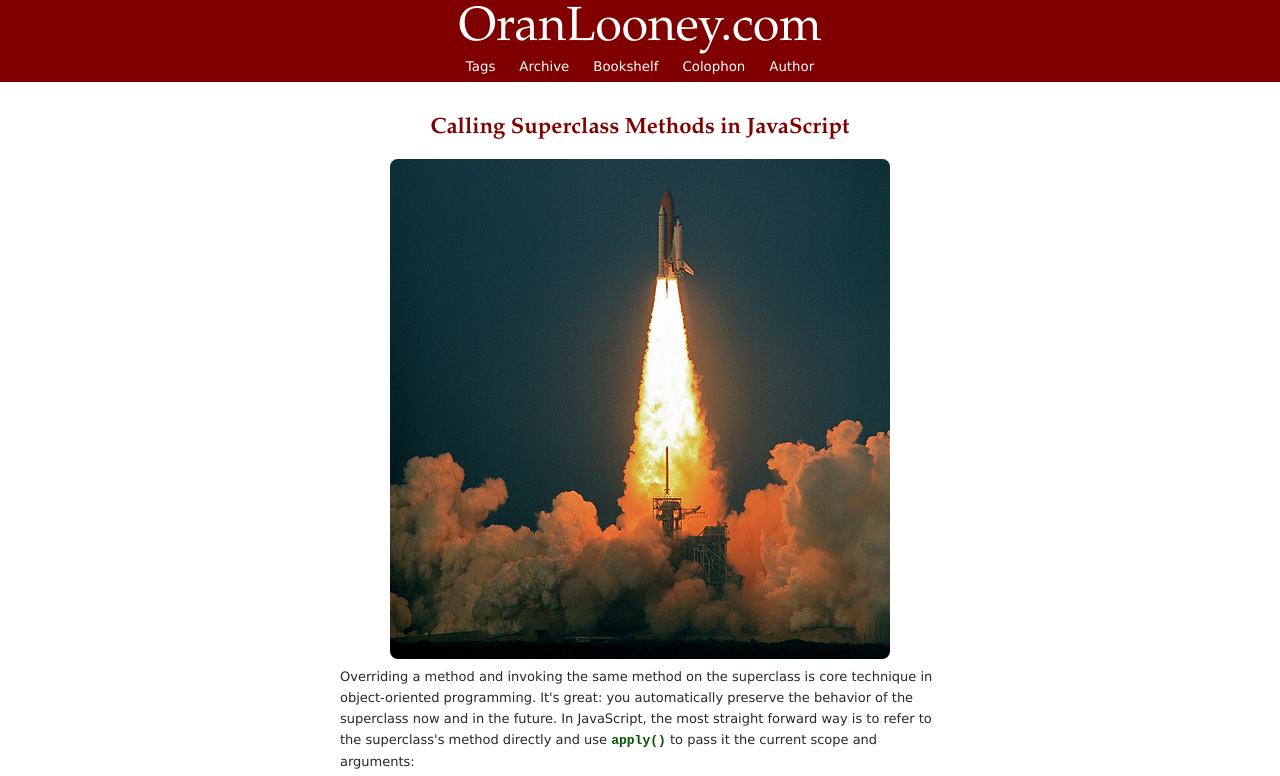
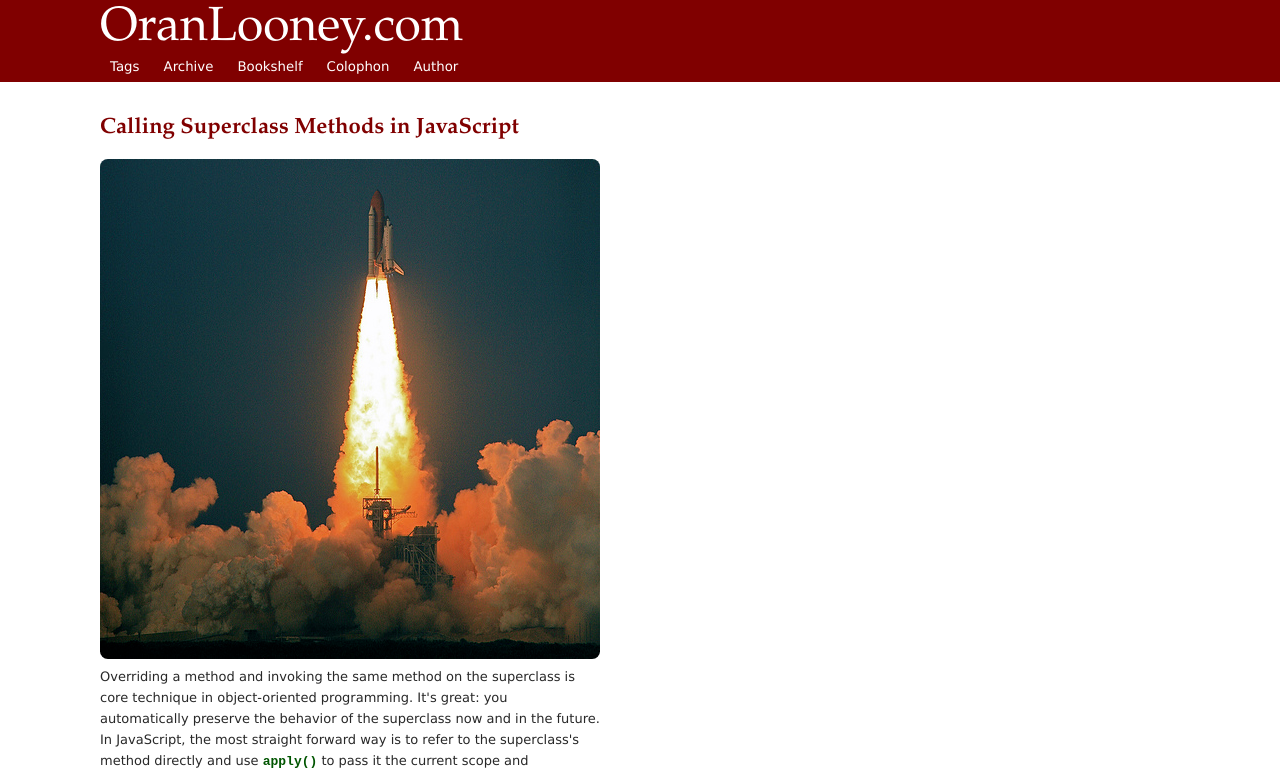
Before and after one commit to olooney/olooney.github.io, a plain HTML site: page index.html in a window 1280 px wide. Shown: the top 776 px of the page. Drawn offline with nearby package versions, Linux system fonts and the light colour scheme; no server answers.

Commit message:
left aligned instead of centered

```diff
--- a/static/site/css/main.css
+++ b/static/site/css/main.css
@@ -21,9 +21,9 @@ strong {
 	background-color: #800000;
 }
 #banner a {
-	width: 600px;
-	margin: auto;
-	text-align: center;
+	width: 500px;
+	margin: 0 100px;
+	text-align: left;
 	display: block;
 	line-height: 1.1em;
 	font-size: 3em;
@@ -35,18 +35,18 @@ strong {
 }
 
 #sidebar {
-	width: 600px;
+	width: 500px;
     position: relative;
 	top: -1.5em;
     padding: 0;
-	margin: 0 auto;
+	margin: 0 100px;
 }
 
 /* Menu style */
 ul.menu {
-	width: 600px;
+	width: 500px;
 	display: block;
-	text-align: center;
+	text-align: left;
 	list-style-type: none;
 }
 ul.menu li {
@@ -87,13 +87,13 @@ ul.menu li.menu_break {
 	font-size: 13px;
 	line-height: 21px;
 	display: block;
-	margin: auto;
-	width: 600px;
+	margin: 0 100px;
+	width: 500px;
 }
 /* h1 and a.title look the same.  Use a.title if you want the page title to be a link. */
 .content-page h1 {
 	margin: .8em 0 0 0;
-	text-align: center;
+	text-align: left;
 	font-size: 1.7em;
 	font-weight: bold;
 	color: #800000;
@@ -103,7 +103,7 @@ ul.menu li.menu_break {
 .content-page a.title {
 	display: block;
 	margin: .8em 0 0 0;
-	text-align: center;
+	text-align: left;
 	font-size: 1.7em;
 	font-weight: bold;
 	text-decoration: none;
@@ -122,7 +122,7 @@ ul.menu li.menu_break {
 .content-page img {
 	display: block;
 	border: none;
-	margin: .5em auto;
+	margin: .5em 0;
 	-moz-border-radius: .6em;
 	border-radius: .6em;
 }
@@ -198,7 +198,7 @@ ul.menu li.menu_break {
 	font-style: italic;
 	text-indent: 1em;
 	padding: 50px 50px 35px;
-	margin: .2em auto;
+	margin: .2em 0;
 }
 .content-page blockquote p {
 	font-style: italic;
```
